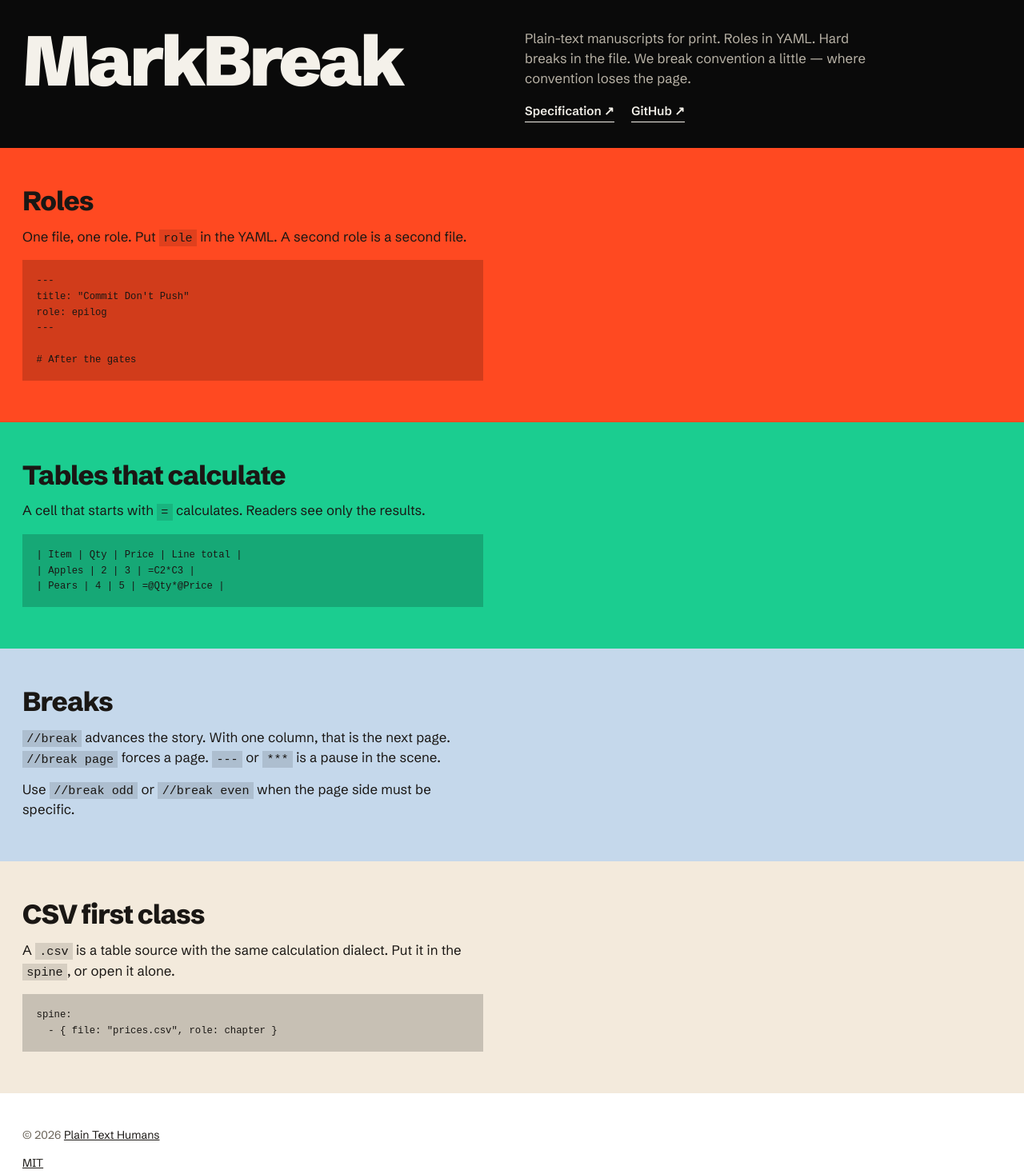
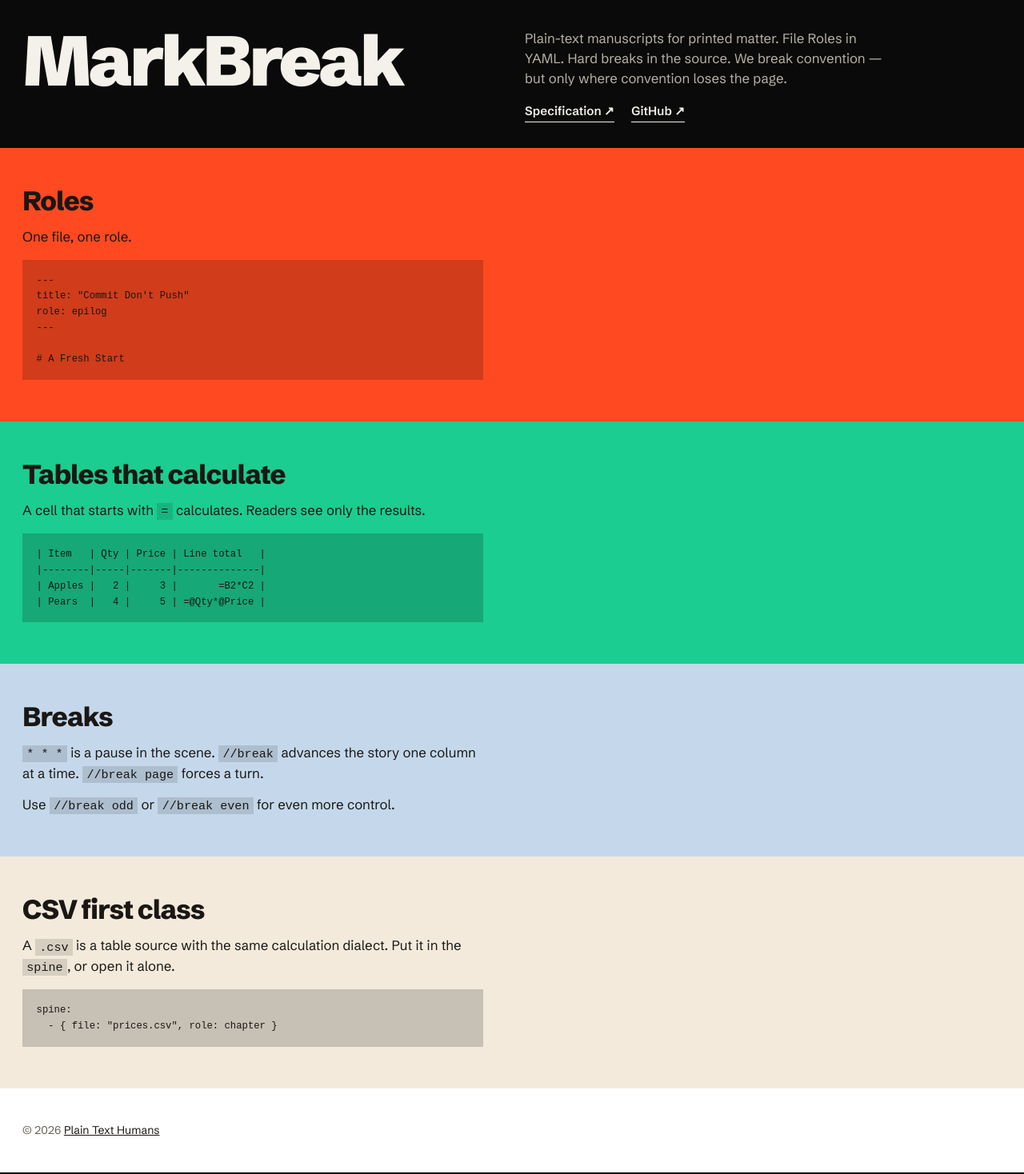
Before and after one commit to 13-Books/markbreak, a plain HTML site: page index.html in a window 1280 px wide. Shown: the whole page at 80% size. Drawn offline with Linux system fonts and the light colour scheme.

Commit message:
Polish homepage copy and examples before Pages deploy.

```diff
--- a/index.html
+++ b/index.html
@@ -113,7 +113,6 @@
       font-size: 0.875rem;
     }
     footer a { color: var(--type); }
-    footer .meta { margin: 0.35rem 0 0; }
     @media (max-width: 900px) {
       header.top { grid-template-columns: 1fr; gap: 1rem; }
     }
@@ -123,7 +122,7 @@
   <header class="top">
     <h1 class="brand">MarkBreak</h1>
     <div class="intro">
-      <p>Plain-text manuscripts for print. Roles in YAML. Hard breaks in the file. We break convention a little — where convention loses the page.</p>
+      <p>Plain-text manuscripts for printed matter. File Roles in YAML. Hard breaks in the source. We break convention — but only where convention loses the page.</p>
       <div class="links">
         <a href="specification.md">Specification ↗</a>
         <a href="https://github.com/13-Books/markbreak">GitHub ↗</a>
@@ -134,27 +133,28 @@
   <main>
     <section class="block roles" id="roles">
       <h2>Roles</h2>
-      <p>One file, one role. Put <code>role</code> in the YAML. A second role is a second file.</p>
+      <p>One file, one role.</p>
       <pre><code>---
 title: "Commit Don't Push"
 role: epilog
 ---
 
-# After the gates</code></pre>
+# A Fresh Start</code></pre>
     </section>
 
     <section class="block tables" id="tables">
       <h2>Tables that calculate</h2>
       <p>A cell that starts with <code>=</code> calculates. Readers see only the results.</p>
-      <pre><code>| Item | Qty | Price | Line total |
-| Apples | 2 | 3 | =C2*C3 |
-| Pears | 4 | 5 | =@Qty*@Price |</code></pre>
+      <pre><code>| Item   | Qty | Price | Line total   |
+|--------|-----|-------|--------------|
+| Apples |   2 |     3 |       =B2*C2 |
+| Pears  |   4 |     5 | =@Qty*@Price |</code></pre>
     </section>
 
     <section class="block breaks" id="breaks">
       <h2>Breaks</h2>
-      <p><code>//break</code> advances the story. With one column, that is the next page. <code>//break page</code> forces a page. <code>---</code> or <code>***</code> is a pause in the scene.</p>
-      <p>Use <code>//break odd</code> or <code>//break even</code> when the page side must be specific.</p>
+      <p><code>* * *</code> is a pause in the scene. <code>//break</code> advances the story one column at a time. <code>//break page</code> forces a turn.</p>
+      <p>Use <code>//break odd</code> or <code>//break even</code> for even more control.</p>
     </section>
 
     <section class="block csv" id="csv">
@@ -167,7 +167,6 @@ role: epilog
 
   <footer>
     <p class="copy">© 2026 <a href="https://plaintexthumans.com">Plain Text Humans</a></p>
-    <p class="meta"><a href="LICENSE">MIT</a></p>
   </footer>
 </body>
 </html>
```
